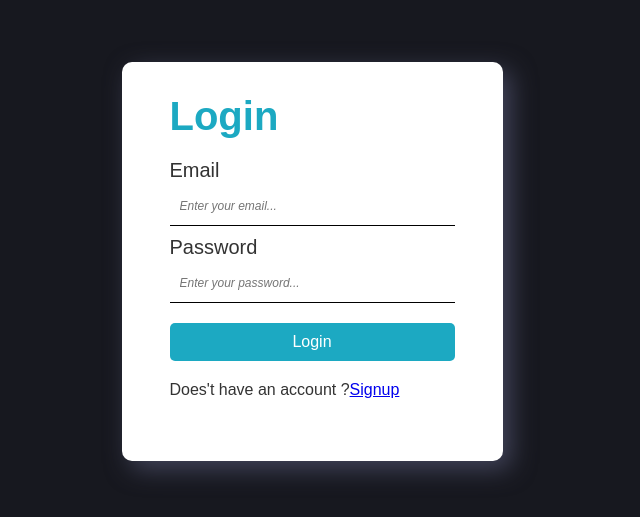
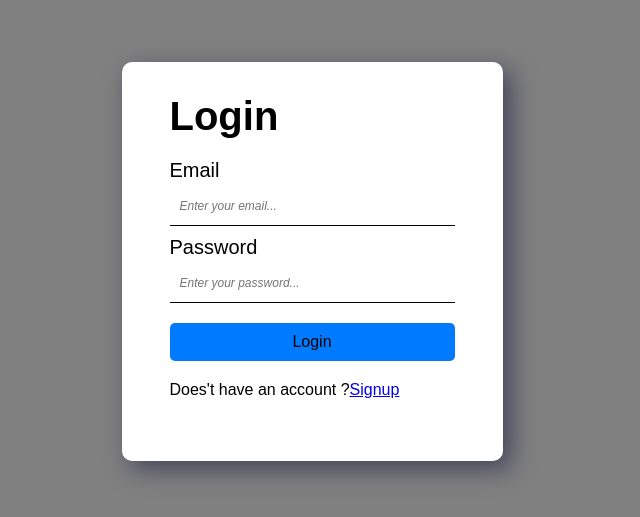
Before and after one commit to shivamsawarn2003/tracker, a React (Create React App) app in the folder react/: page /login in a window 1280 px wide. Shown: the part 139-656 px from the top of the page, without its empty margins (328-968 px from the left). Built offline with nearby package versions, Linux system fonts and the light colour scheme.

Commit message:
final commit

```diff
--- a/react/src/App.css
+++ b/react/src/App.css
@@ -7,24 +7,24 @@
 
 body {
   font-family: 'Arial', sans-serif;
-  background-color: #17181F;
-  color: #333;
+  transition: background-color 0.3s, color 0.3s;
+  background-color: grey; /* Background color adapts to theme */
 }
 
 .App {
   max-width: 500px;
   margin: 50px auto;
   padding: 20px;
-  background-color: #171717;
   border-radius: 10px;
   box-shadow: 0 4px 8px rgba(0, 0, 0, 0.8);
-
+  background-color: var(--bg-color); /* Adapt to theme */
+  transition: background-color 0.3s, color 0.3s;
 }
 
 h1 {
   font-size: 2.5em;
   margin-bottom: 20px;
-  color: #1ca9c2;
+  color: var(--text-color); /* Adapt color to theme */
 }
 
 h1 span {
@@ -35,53 +35,25 @@ form {
   margin-bottom: 30px;
 }
 
-.basic {
-  display: flex;
-  justify-content: space-between;
-  gap: 10px;
+.basic, .description, .date-picker {
   margin-bottom: 15px;
 }
 
-input[type="text"] {
+input[type="text"], input[type="datetime-local"] {
   width: 100%;
   padding: 10px;
   font-size: 1em;
   border: 1px solid #222328;
   border-radius: 5px;
-}
-
-input[type="database-local"] {
-  width: 100%;
-  padding: 10px;
-  font-size: 1em;
-  border: 1px solid #222328;
-  border-radius: 5px;
-}
-
-.date-picker {
-  margin-bottom: 15px;
-}
-
-.date-picker label {
-  display: block;
-  margin-bottom: 5px;
-  font-size: 1em;
-  color: #555;
-}
-
-.date-picker input[type="datetime-local"] {
-  width: 100%;
-  padding: 10px;
-  font-size: 1em;
-  border: 1px solid #ccc;
-  border-radius: 5px;
+  background-color: var(--bg-color); /* Input background adapts to theme */
+  color: var(--text-color); /* Input text color adapts to theme */
 }
 
 button {
   width: 100%;
   padding: 10px;
-  background-color: #1ca9c2;
-  color: #fff;
+  background-color: var(--button-bg-color); /* Button color */
+  color: var(--text-color); /* Button text color adapts to theme */
   font-size: 1em;
   border: none;
   border-radius: 5px;
@@ -105,7 +77,8 @@ button:hover {
   margin-bottom: 15px;
   border: 1px solid #e0e0e0;
   border-radius: 5px;
-  background-color: #fafafa;
+  background-color: var(--bg-color); /* Adapt to theme */
+  transition: background-color 0.3s, color 0.3s;
 }
 
 .transaction .left {
@@ -116,12 +89,12 @@ button:hover {
 .transaction .name {
   font-weight: bold;
   font-size: 1.2em;
+  color: var(--text-color); /* Adapt color to theme */
 }
 
 .transaction .description {
   font-size: 0.9em;
-  color: #888;
-  margin-top: 5px;
+  color: var(--text-color); /* Adapt color to theme */
 }
 
 .transaction .right {
@@ -136,6 +109,55 @@ button:hover {
 
 .transaction .datetime {
   font-size: 0.8em;
-  color: #888;
-  margin-top: 5px;
+  color: var(--text-color); /* Adapt color to theme */
 }
+
+/* Stylish Toggle Button */
+.toggle-button {
+  margin: 20px auto;
+  display: flex;
+  justify-content: center;
+}
+
+.toggle-switch {
+  position: relative;
+  width: 60px;
+  height: 30px;
+  background-color: #ccc;
+  border-radius: 30px;
+  cursor: pointer;
+  transition: background-color 0.3s ease;
+}
+
+.toggle-switch .toggle-thumb {
+  position: absolute;
+  top: 3px;
+  left: 3px;
+  width: 24px;
+  height: 24px;
+  background-color: #fff;
+  border-radius: 50%;
+  transition: transform 0.3s ease;
+}
+
+.toggle-switch.dark {
+  background-color: #444;
+}
+
+.toggle-switch.dark .toggle-thumb {
+  transform: translateX(30px);
+}
+
+/* Light Theme */
+.light {
+  --bg-color: #fff; /* White background for light mode */
+  --text-color: #000; /* Black text for light mode */
+  --button-bg-color: #007bff; /* Button color */
+}
+
+/* Dark Theme */
+.dark {
+  --bg-color: #000; /* Black background for dark mode */
+  --text-color: #fff; /* White text for dark mode */
+  --button-bg-color: #007bff; /* Button color */
+}
--- a/react/src/App.js
+++ b/react/src/App.js
@@ -4,8 +4,10 @@ import Login from './pages/Login'; // Ensure this path is correct
 import Home from './pages/Home';   // Ensure this path is correct
 import Signup from './pages/Signup';
 import { AuthProvider } from './AuthContext'; // Ensure this path is correct
+import { ThemeProvider } from './ThemeContext';
 import AuthContext from './AuthContext';
 import { useContext } from 'react';
+import './App.css';
 
 // PrivateRoute component to protect certain routes
 const PrivateRoute = ({ children }) => {
@@ -18,6 +20,7 @@ const PrivateRoute = ({ children }) => {
 function App() {
   return (
     <AuthProvider>
+      <ThemeProvider>
       <Router>
         <Routes>
           <Route path="/login" element={<Login />} />
@@ -34,6 +37,7 @@ function App() {
           <Route path="*" element={<Navigate to="/login" />} />
         </Routes>
       </Router>
+      </ThemeProvider>
     </AuthProvider>
   );
 }
--- /dev/null
+++ b/react/src/ThemeContext.js
@@ -0,0 +1,20 @@
+
+import React, { createContext, useState } from 'react';
+
+const ThemeContext = createContext();
+
+const ThemeProvider = ({ children }) => {
+  const [theme, setTheme] = useState('light');
+
+  const toggleTheme = () => {
+    setTheme((prevTheme) => (prevTheme === 'light' ? 'dark' : 'light'));
+  };
+
+  return (
+    <ThemeContext.Provider value={{ theme, toggleTheme }}>
+      <div className={theme}>{children}</div>
+    </ThemeContext.Provider>
+  );
+};
+
+export { ThemeContext, ThemeProvider };
--- a/react/src/pages/Home.js
+++ b/react/src/pages/Home.js
@@ -1,5 +1,6 @@
 import React, { useEffect, useState, useContext } from 'react';
 import { useNavigate } from 'react-router-dom';
+import { ThemeContext } from '../ThemeContext';
 import axios from 'axios';
 import { ToastContainer } from 'react-toastify';
 import AuthContext  from '../AuthContext'; // Ensure this path is correct
@@ -14,6 +15,7 @@ function Home() {
   const [transactions, setTransactions] = useState([]);
   const { authToken } = useContext(AuthContext);
   const navigate = useNavigate();
+  const {theme,toggleTheme}=useContext(ThemeContext);
 
   useEffect(() => {
     setLoggedInUser(localStorage.getItem('loggedInUser'));
@@ -73,6 +75,15 @@ function Home() {
 
   return (
     <div className="App">
+      <div className="toggle-button">
+        <div className={`toggle-switch ${theme === 'dark' ? 'dark' : ''}`}
+          onClick={toggleTheme}
+        >
+          <div className="toggle-thumb"></div>
+        </div>
+      </div>
+
+      <p>Current Theme: {theme === 'light' ? 'Light Mode' : 'Dark Mode'}</p>
       <h1>Welcome {loggedInUser}</h1>
       <button onClick={handleLogout}>Logout</button>
 
```
